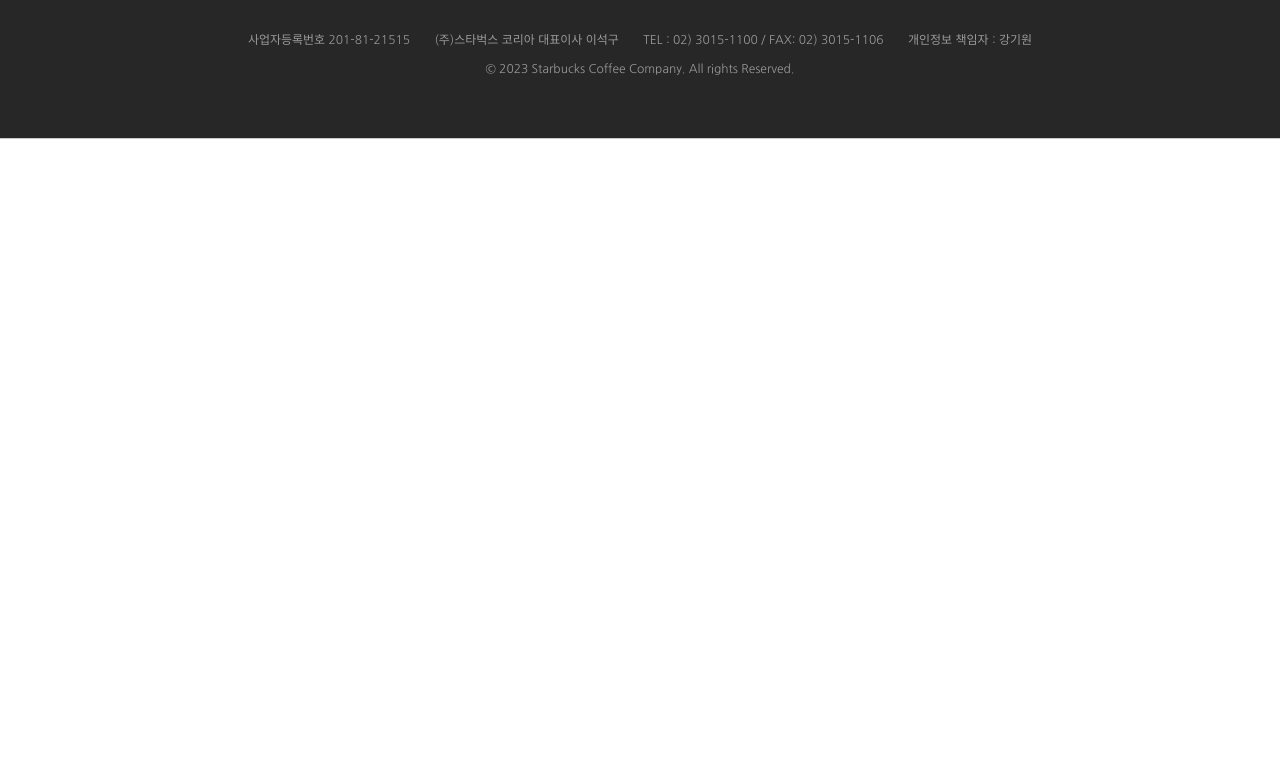
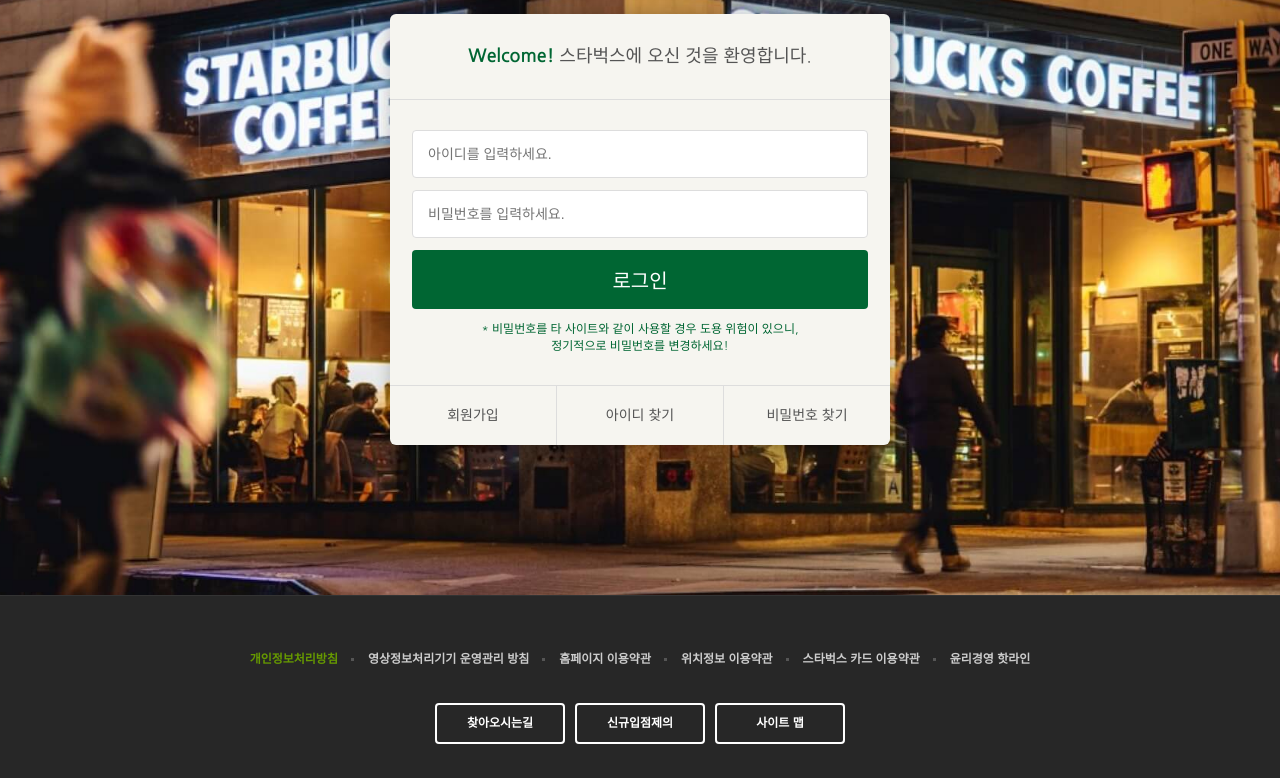
Before and after one commit to Kimjae222/starbucksWeb, a plain HTML site: page signin/index.html in a window 1280 px wide. Shown: the part 272-1050 px from the top of the page. Before the commit the page ends 800 px from the top, so only its background shows below. Drawn offline with nearby package versions, Linux system fonts and the light colour scheme.

Commit message:
로그인 페이지 완성

```diff
--- /dev/null
+++ b/css/signin.css
@@ -0,0 +1,78 @@
+.signin{
+  margin-top: 120px;
+  padding: 100px 0 150px;
+  background-image: url("../images/signin_bg.jpg");
+  background-repeat: no-repeat;
+  background-position: center;
+  background-attachment: fixed;
+  background-size: cover;
+}
+.signin h1{
+  color: #fff;
+  font-size: 30px;
+  font-weight: 300px;
+  text-align: center;
+  margin-bottom: 24px;
+}
+.signin__card{
+  width: 500px;
+  margin: 0 auto;
+  border-radius: 6px;
+  background-color: #F6F5F0;
+  box-shadow: 2px 2px 20px rgba(0,0,0,.3);
+  color: #555;
+}
+.signin__card h2{
+  padding: 30px;
+  font-size: 18px;
+  text-align: center;
+  border-bottom: 1px solid #ddd;
+}
+.signin__card h2 strong{
+  font-weight: 700;
+  color: #063;
+}
+.signin__card form{
+  padding: 30px 22px;
+}
+.signin__card form input{
+  width: 100%;
+  margin-bottom: 12px;
+  padding: 15px;
+  border: 1px solid #ddd;
+  border-radius: 4px;
+  outline: none;
+  box-sizing: border-box;
+  font-size: 14px;
+}
+.signin__card form [type="submit"]{
+  background-color: #063;
+  border: none;
+  color: #fff;
+  font-size: 20px;
+  cursor: pointer;
+}
+.signin__card form p{
+  font-size: 12px;
+  color: #063;
+  text-align: center;
+}
+.signin__card .actions{
+  display: flex;
+  border-top: 1px solid #ddd;
+}
+.signin__card .actions a{
+  flex-grow: 1;
+  flex-basis: 0;
+  text-align: center;
+  padding: 20px;
+  color: #555;
+  font-size: 14px;
+  border-right: 1px solid #ddd;
+}
+.signin__card .actions a:last-child{
+  border-right: none;
+}
+.signin__card .actions a:hover{
+  text-decoration: underline;
+}
--- a/signin/index.html
+++ b/signin/index.html
@@ -26,7 +26,10 @@
   <link rel="preconnect" href="https://fonts.gstatic.com" crossorigin>
   <link href="https://fonts.googleapis.com/css2?family=Nanum+Gothic:wght@400;700&display=swap" rel="stylesheet">
   <link rel="stylesheet" href="https://fonts.googleapis.com/icon?family=Material+Icons" />
+
   <link rel="stylesheet" href="../css/common.css" />
+  <link rel="stylesheet" href="../css/signin.css" />
+
 
 
   <script defer src="../js/common.js"></script>
@@ -363,10 +366,33 @@
         </li>
       </ul>
     </div>
-
+  </header>
 
     <!-- SIGNIN -->
-    <section class="sigin"></section>
+    <section class="signin">
+      <h1>로그인</h1>
+      <div class="signin__card">
+        <h2>
+          <strong>Welcome!</strong> 스타벅스에 오신 것을 환영합니다.
+        </h2>
+        <!-- form 서버로 전송하는 수식어 -->
+        <form>
+          <input type="text" placeholder="아이디를 입력하세요." />
+          <input type="password" placeholder="비밀번호를 입력하세요." />
+          <!-- sumbit = 제출 -->
+          <input type="submit" value="로그인" />
+          <p>
+            * 비밀번호를 타 사이트와 같이 사용할 경우 도용 위험이 있으니,<br/>
+            정기적으로 비밀번호를 변경하세요!
+          </p>
+        </form>
+        <div class="actions">
+          <a href="javascript:void(0)">회원가입</a>
+          <a href="javascript:void(0)">아이디 찾기</a>
+          <a href="javascript:void(0)">비밀번호 찾기</a>
+        </div>
+      </div>
+    </section>
 
 
     <!-- FOOTER -->
```
